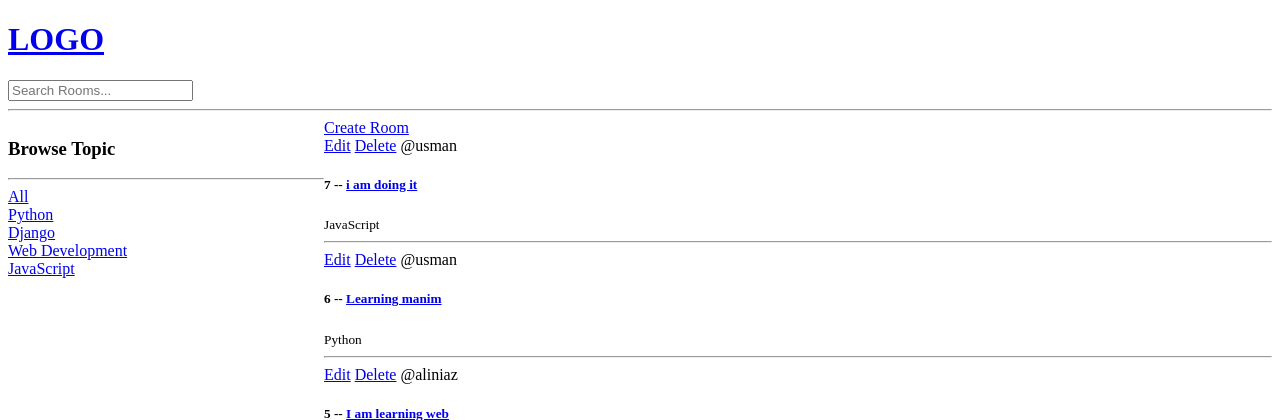
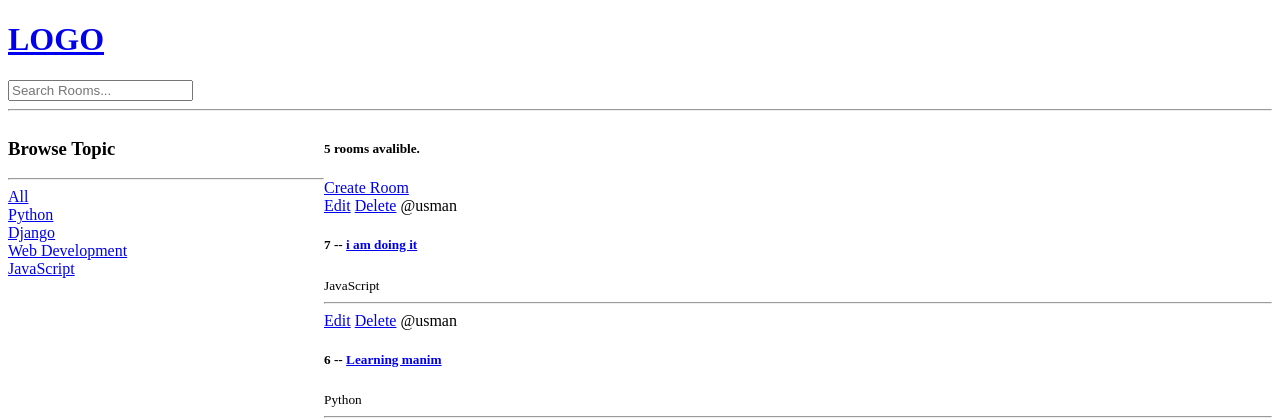
Before and after one commit to AliNiaz990487/studybud, a Django app: page / in a window 1280 px wide. Shown: the top 420 px of the page. Run offline with Django 5.2, Linux system fonts and the light colour scheme; data comes from the database, SQL or seed files in the repository.

Commit message:
added total displayed room count

```diff
--- a/base/templates/base/home.html
+++ b/base/templates/base/home.html
@@ -29,6 +29,7 @@
     </div>
 
     <div>
+        <h5>{{room_count}} rooms avalible.</h5>
         <a href="{% url 'create-room' %}">Create Room</a>
         <div>
             {% for room in rooms %}
--- a/base/views.py
+++ b/base/views.py
@@ -18,7 +18,9 @@ def home(request):
         Q(description__icontains=q)
     )
     topics = Topic.objects.all()
-    context = {'rooms': rooms, "topics": topics}
+    room_count = rooms.count()
+
+    context = {'rooms': rooms, "topics": topics, 'room_count': room_count}
     return render(request, "base/home.html", context)
 
 def room(request, pk):
```
